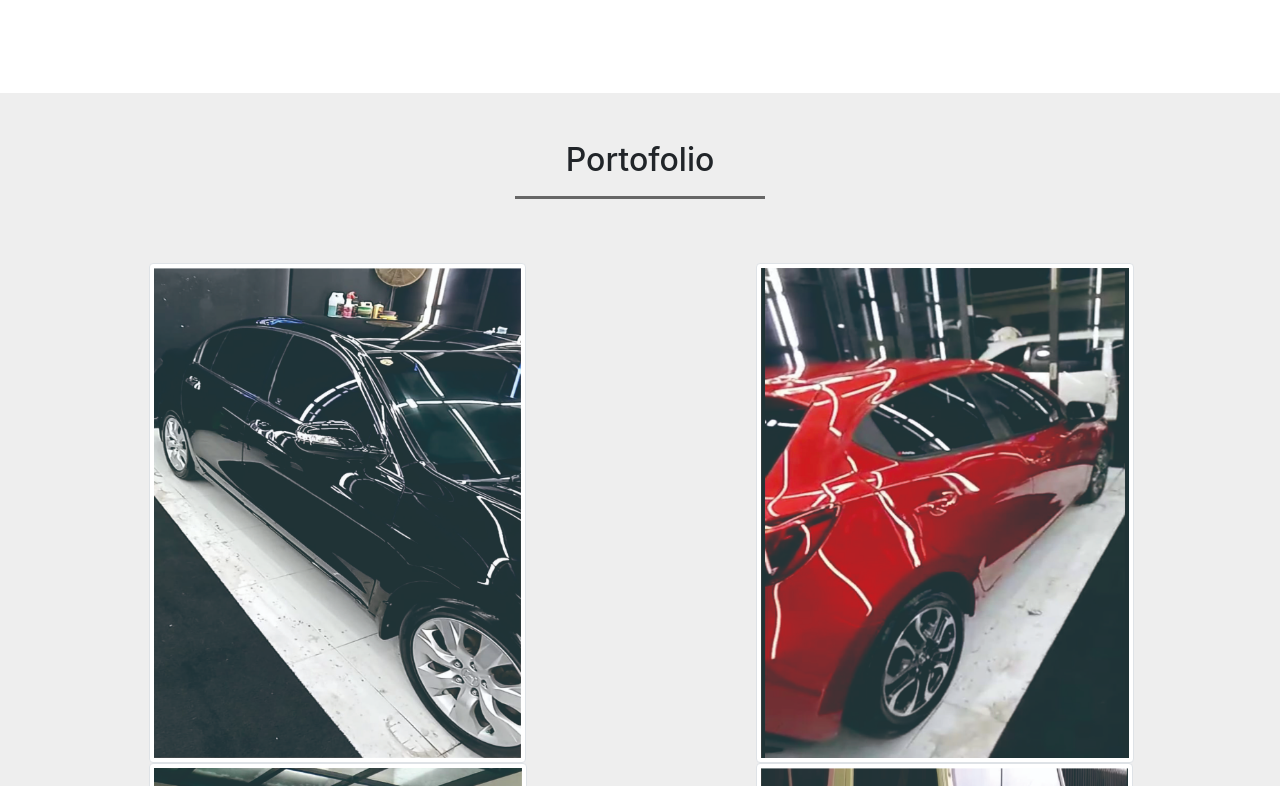
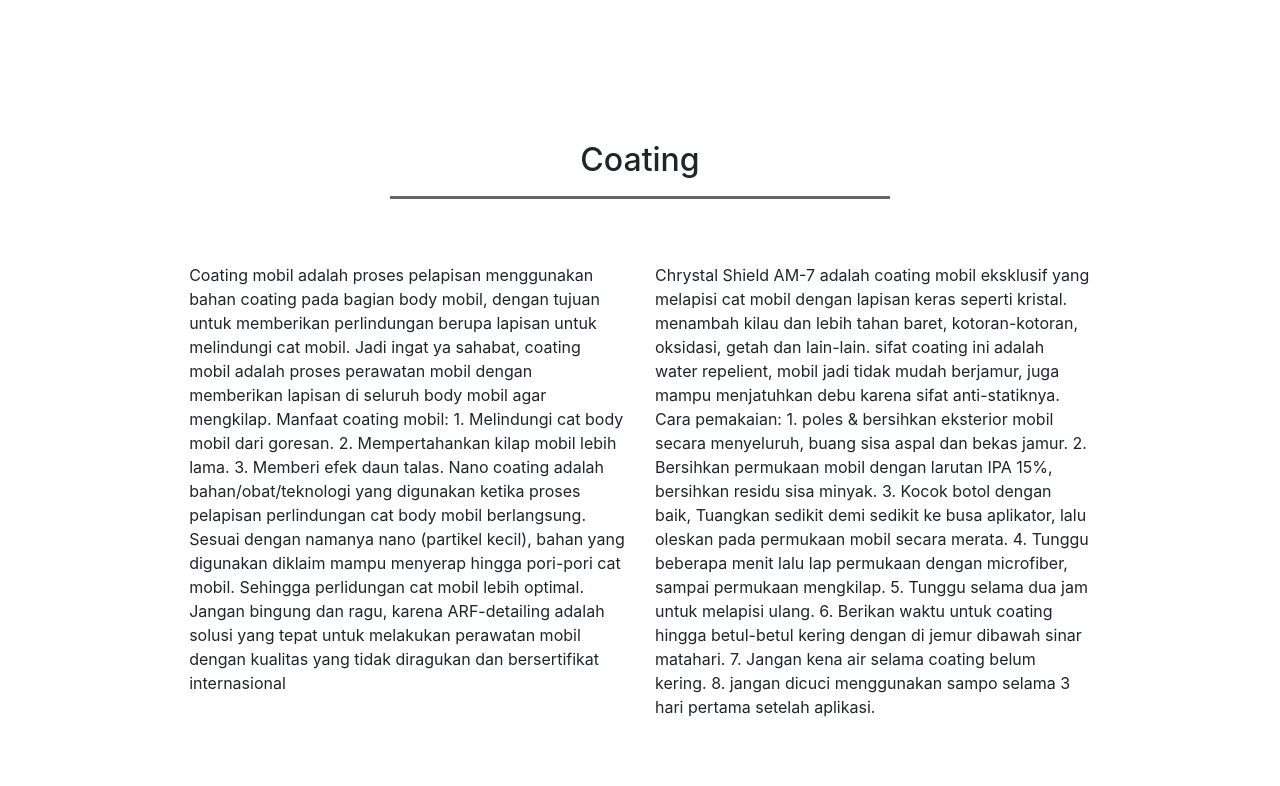
Before and after one commit to arf-detailing/arf-detailing.github.io, a plain HTML site: page index.html in a window 1280 px wide. Shown: the part 1100-1886 px from the top of the page. Drawn offline with nearby package versions, Linux system fonts and the light colour scheme.

Commit message:
initial commit

```diff
--- a/index.html
+++ b/index.html
@@ -78,6 +78,34 @@
    </section>
     <!-- akhir about -->
 
+    <!-- about 2 -->
+     <section class="about p-5" id="about">
+       <div class="containers">
+           <div class="row">
+            <div class="col-sm-12">
+                <h2 class="text-center">Coating</h2>
+                <hr>
+            </div>
+       </div>
+
+       <div class="row p-5">
+       <div class="col-sm-5 offset-sm-1">
+        <p>
+           Coating mobil adalah proses pelapisan menggunakan bahan coating pada bagian body mobil, dengan tujuan untuk memberikan perlindungan berupa lapisan untuk melindungi cat mobil. Jadi ingat ya sahabat, coating mobil adalah proses perawatan mobil dengan memberikan lapisan di seluruh body mobil agar mengkilap. Manfaat coating mobil: 1. Melindungi cat body mobil dari goresan. 2. Mempertahankan kilap mobil lebih lama. 3. Memberi efek daun talas.
+           Nano coating adalah bahan/obat/teknologi yang digunakan ketika proses pelapisan perlindungan cat body mobil berlangsung. Sesuai dengan namanya nano (partikel kecil), bahan yang digunakan diklaim mampu menyerap hingga pori-pori cat mobil. Sehingga perlidungan cat mobil lebih optimal.
+           Jangan bingung dan ragu, karena ARF-detailing adalah solusi yang tepat untuk melakukan perawatan mobil dengan kualitas yang tidak diragukan dan bersertifikat internasional
+        </p>
+    </div>
+        <div class="col-sm-5">
+            <p>
+                 Chrystal Shield AM-7 adalah coating mobil eksklusif yang melapisi cat mobil dengan lapisan keras seperti kristal. menambah kilau dan lebih tahan baret, kotoran-kotoran, oksidasi, getah dan lain-lain. sifat coating ini adalah water repelient, mobil jadi tidak mudah berjamur, juga mampu menjatuhkan debu karena sifat anti-statiknya. Cara pemakaian: 1. poles & bersihkan eksterior mobil secara menyeluruh, buang sisa aspal dan bekas jamur. 2. Bersihkan permukaan mobil dengan larutan IPA 15%, bersihkan residu sisa minyak. 3. Kocok botol dengan baik, Tuangkan sedikit demi sedikit ke busa aplikator, lalu oleskan pada permukaan mobil secara merata. 4. Tunggu beberapa menit lalu lap permukaan dengan microfiber, sampai permukaan mengkilap. 5. Tunggu selama dua jam untuk melapisi ulang. 6. Berikan waktu untuk coating hingga betul-betul kering dengan di jemur dibawah sinar matahari. 7. Jangan kena air selama coating belum kering. 8. jangan dicuci menggunakan sampo selama 3 hari pertama setelah aplikasi.
+            </p>
+       </div>
+       </div>
+</div>
+   </section>
+    <!-- akhir about 2 -->
+
     <!-- portofolio -->
     <section class="portofolio p-5" id="portofolio">
         <div class="containers">
@@ -105,6 +133,14 @@
                 </div><div class="col-sm-5 offset-sm-1">
                     <a href="">
                        <img src="img/portofolio/3.jpg" alt="tiga" class="img-thumbnail">
+                    </a>
+                </div><div class="col-sm-5 offset-sm-1">
+                    <a href="">
+                       <img src="img/portofolio/5.jpg" alt="tiga" class="img-thumbnail">
+                    </a>
+                </div><div class="col-sm-5 offset-sm-1">
+                    <a href="">
+                       <img src="img/portofolio/6.jpg" alt="tiga" class="img-thumbnail">
                     </a>
                 </div>
             </div>
```
Also changed, not shown: img/portofolio/1.jpeg (deleted), img/portofolio/2.jpeg (deleted), img/portofolio/3.jpeg (deleted), img/portofolio/4.jpeg (deleted), img/portofolio/5.jpg (added), img/portofolio/6.jpg (added).
